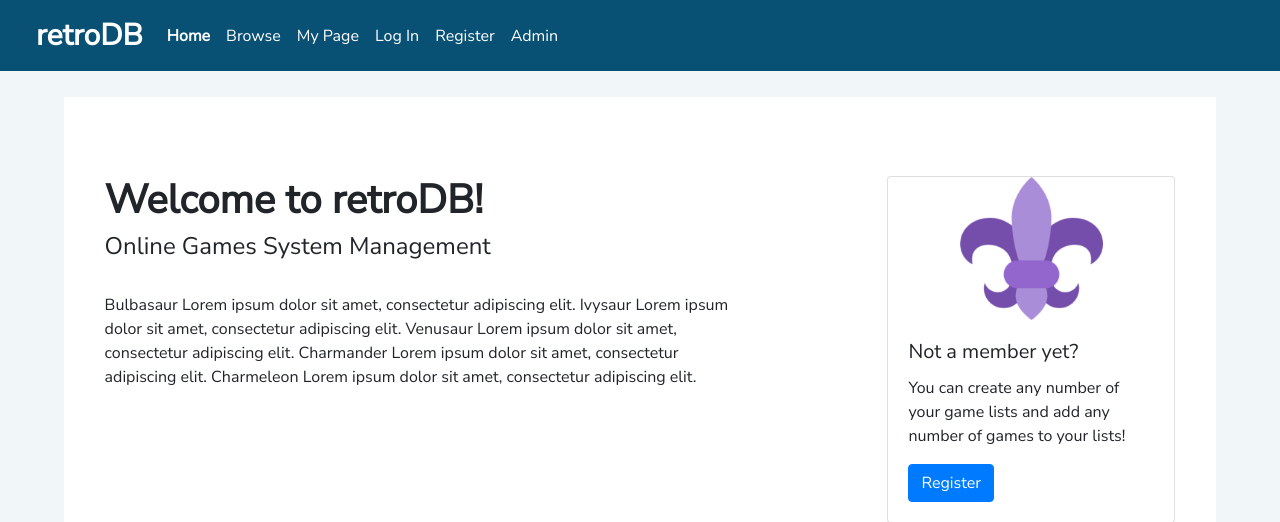
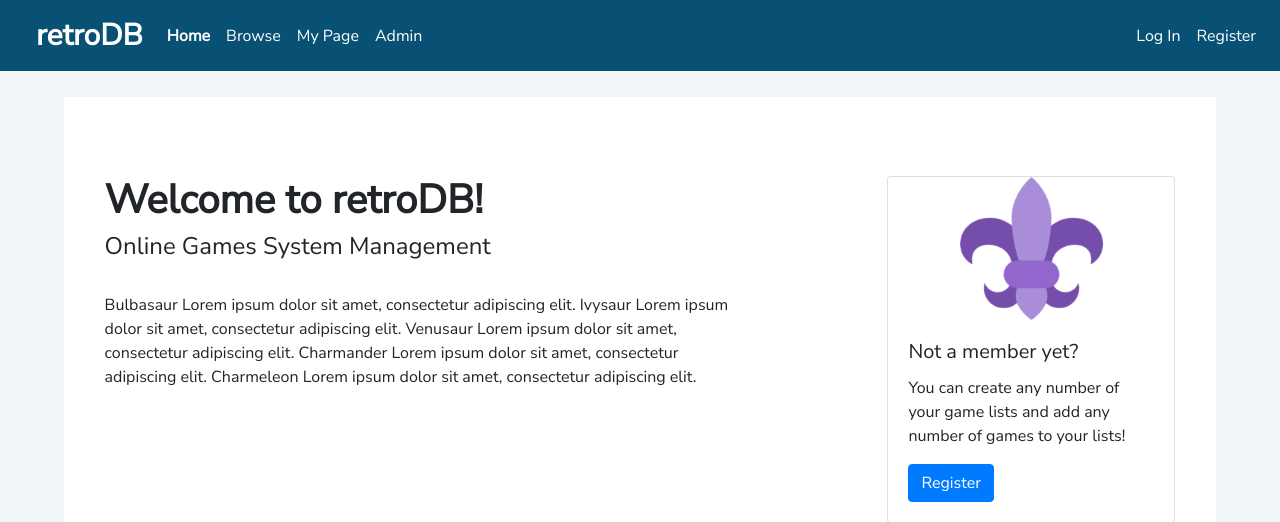
Before and after one commit to dotte-osu/CS340-retroDB, a Node server app: page /home in a window 1280 px wide. Shown: the top 522 px of the page. Run offline with Node 20, Linux system fonts and the light colour scheme; data comes from the database, SQL or seed files in the repository; some libraries are stand-ins or nearby versions.

Commit message:
Moved login/register/logout to right side of navbar

```diff
--- a/views/partials/header.handlebars
+++ b/views/partials/header.handlebars
@@ -13,10 +13,17 @@
                 <li class="nav-item {{#if browse}}active{{/if}}">
                     <a class="nav-link" href="/results">Browse</a>
                 </li>
-
                 <li class="nav-item {{#if user}}active{{/if}}">
                     <a class="nav-link" href="/user">My Page</a>
                 </li>
+
+                <li class="nav-item {{#if admin}}active{{/if}}">
+                    <a class="nav-link" href="/admin">Admin</a>
+                </li>
+            </ul>
+        </div>
+        <div class="collapse navbar-collapse offset" id="navbarNav">
+            <ul class="navbar-nav ml-auto">
                 {{#unless user}}
                 <li class="nav-item {{#if login}}active{{/if}}">
                     <a class="nav-link" href="/user/login">Log In</a>
@@ -25,10 +32,6 @@
                     <a class="nav-link" href="/user/register">Register</a>
                 </li>
                 {{/unless}}
-                <li class="nav-item {{#if admin}}active{{/if}}">
-                    <a class="nav-link" href="/admin">Admin</a>
-                </li>
-
                 {{#if user}}
                 <li>
                     <a class="nav-link" href="/user/logout">Log Out</a>
```
